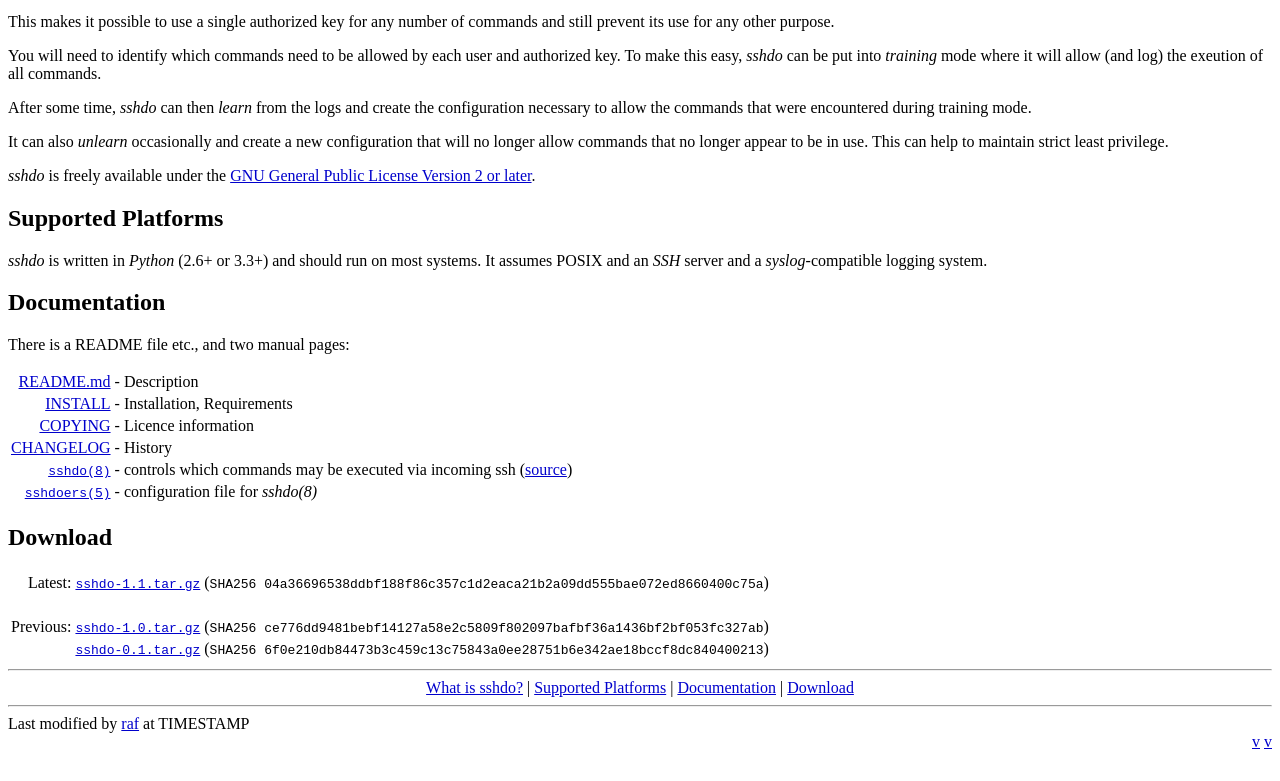
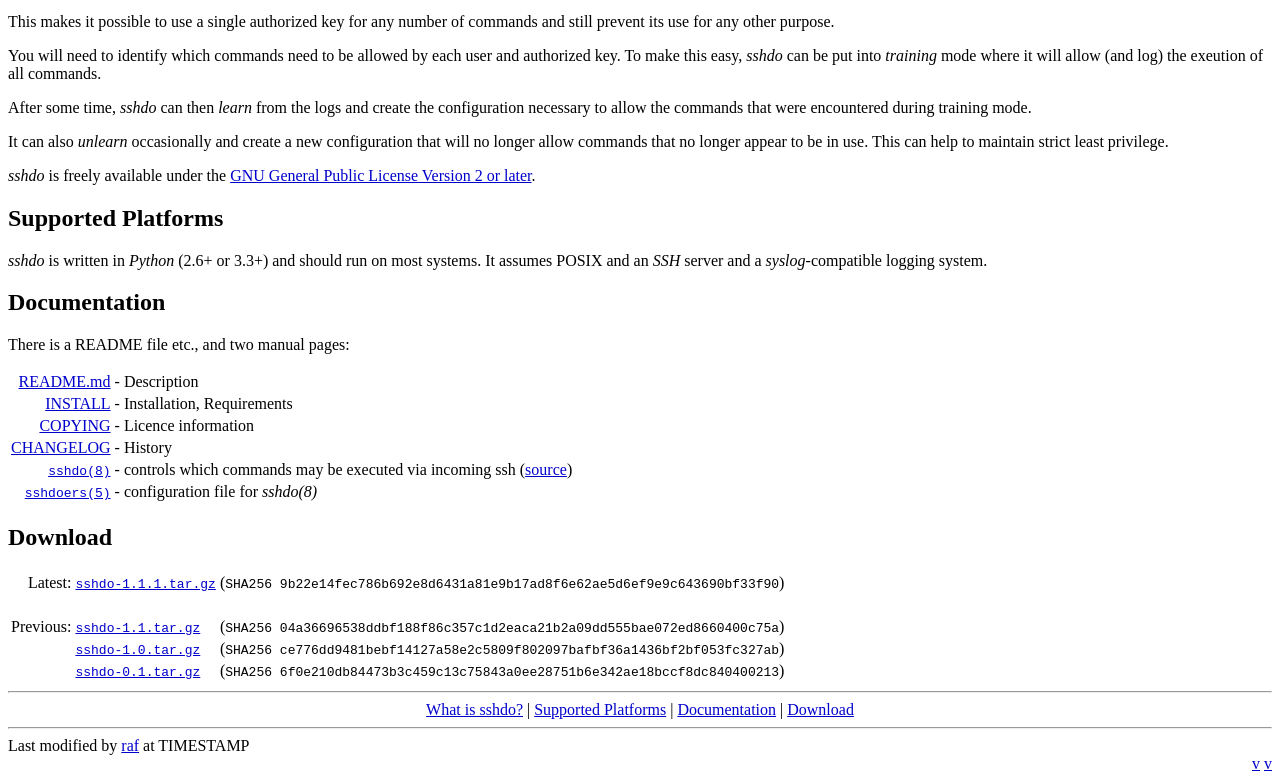
Before and after one commit to raforg/sshdo, a plain HTML site: page index.html in a window 1280 px wide. Shown: the part 418-1199 px from the top of the page. Before the commit the page ends 1177 px from the top, so only its background shows below. Drawn offline with Linux system fonts and the light colour scheme.

Commit message:
1.1.1 (20230619)

```diff
--- a/index.html
+++ b/index.html
@@ -1,7 +1,7 @@
 <!doctype html public "-//W3C//DTD HTML 4.01//EN" "http://www.w3.org/TR/html4/strict.dtd">
 <html>
 <head>
-<meta http-equiv="Content-type" content="text/html; charset=ISO-8859-1">
+<meta http-equiv="Content-type" content="text/html; charset=US-ASCII">
 <meta name="author" content="raf (raf@raf.org)">
 <meta name="modified" content="TIMESTAMP">
 <meta name="description" content="sshdo - controls which commands may be executed via incoming ssh">
@@ -120,12 +120,12 @@ There is a README file etc., and two manual pages:
 		<td>History</td>
 	</tr>
 	<tr valign="top">
-		<td align="right"><a href="manpages/sshdo.8.html"><code>sshdo(8)</code></a></td>
+		<td align="right"><a href="manual/sshdo.8.html"><code>sshdo(8)</code></a></td>
 		<td>-</td>
 		<td>controls which commands may be executed via incoming ssh (<a href="sources/sshdo">source</a>)</td>
 	</tr>
 	<tr valign="top">
-		<td align="right"><a href="manpages/sshdoers.5.html"><code>sshdoers(5)</code></a></td>
+		<td align="right"><a href="manual/sshdoers.5.html"><code>sshdoers(5)</code></a></td>
 		<td>-</td>
 		<td>configuration file for <em>sshdo(8)</em></td>
 	</tr>
@@ -137,10 +137,10 @@ There is a README file etc., and two manual pages:
 			Latest:
 		</td>
 		<td align="left">
-			<a href="download/sshdo-1.1.tar.gz"><code>sshdo-1.1.tar.gz</code></a>
+			<a href="download/sshdo-1.1.1.tar.gz"><code>sshdo-1.1.1.tar.gz</code></a>
 		</td>
 		<td align="left">
-			(<code>SHA256 04a36696538ddbf188f86c357c1d2eaca21b2a09dd555bae072ed8660400c75a</code>)
+			(<code>SHA256 9b22e14fec786b692e8d6431a81e9b17ad8f6e62ae5d6ef9e9c643690bf33f90</code>)
 		</td>
 	</tr>
 	<tr>
@@ -149,9 +149,17 @@ There is a README file etc., and two manual pages:
 		<td>&nbsp;</td>
 	</tr>
 	<tr valign="top">
-		<td align="right" rowspan="2">
+		<td align="right" rowspan="3">
 			Previous:
 		</td>
+		<td align="left">
+			<a href="download/sshdo-1.1.tar.gz"><code>sshdo-1.1.tar.gz</code></a>
+		</td>
+		<td align="left">
+			(<code>SHA256 04a36696538ddbf188f86c357c1d2eaca21b2a09dd555bae072ed8660400c75a</code>)
+		</td>
+	</tr>
+	<tr valign="top">
 		<td align="left">
 			<a href="download/sshdo-1.0.tar.gz"><code>sshdo-1.0.tar.gz</code></a>
 		</td>
```
Also changed, not shown: 11 other files.
